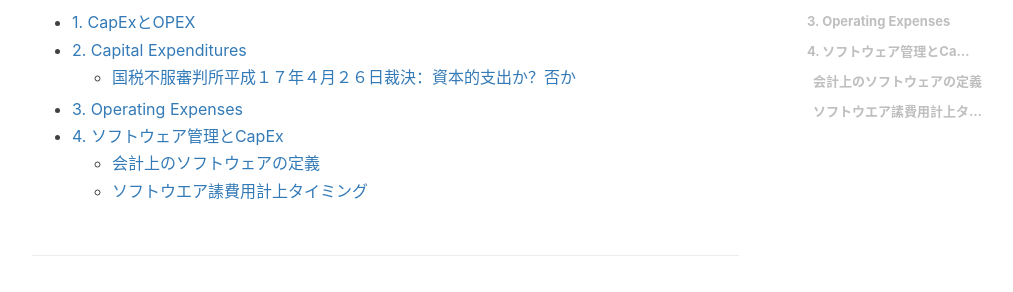
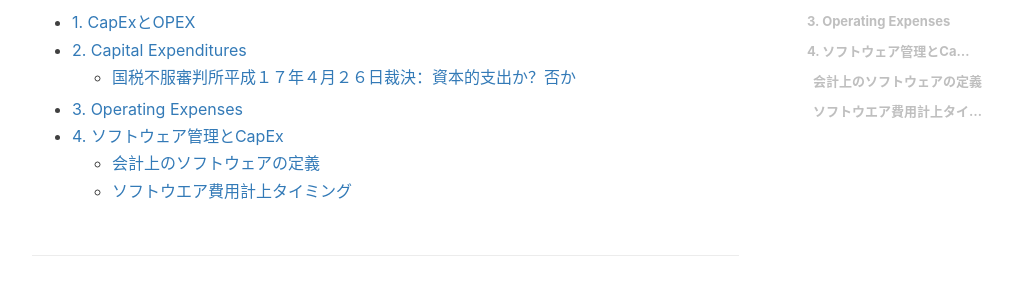
Before and after one commit to RyoNakagami/RyoNakagami.github.io, a Jekyll site: the page built from _posts/2021-03-16-capital-expenditure-vs-operating-expenses.md, in a window 1280 px wide and 900 px high, scrolled down 610 px. Shown: the part 157-449 px from the top of the window, without its empty margins (233-1246 px from the left). Built offline with Jekyll 4.4.1, drawn with Linux system fonts in a browser that asks for light colours; nearby versions of some CDN libraries; comment, search, counter and statistics services are not loaded; some of the changed text lies outside the part shown.

Commit message:
FIX POST ON 20210309

```diff
--- a/_posts/2021-03-16-capital-expenditure-vs-operating-expenses.md
+++ b/_posts/2021-03-16-capital-expenditure-vs-operating-expenses.md
@@ -37,7 +37,7 @@ tags:
 - [3. Operating Expenses](#3-operating-expenses)
 - [4. ソフトウェア管理とCapEx](#4-%E3%82%BD%E3%83%95%E3%83%88%E3%82%A6%E3%82%A7%E3%82%A2%E7%AE%A1%E7%90%86%E3%81%A8capex)
   - [会計上のソフトウェアの定義](#%E4%BC%9A%E8%A8%88%E4%B8%8A%E3%81%AE%E3%82%BD%E3%83%95%E3%83%88%E3%82%A6%E3%82%A7%E3%82%A2%E3%81%AE%E5%AE%9A%E7%BE%A9)
-  - [ソフトウエア䛾費用計上タイミング](#%E3%82%BD%E3%83%95%E3%83%88%E3%82%A6%E3%82%A8%E3%82%A2%E4%9B%BE%E8%B2%BB%E7%94%A8%E8%A8%88%E4%B8%8A%E3%82%BF%E3%82%A4%E3%83%9F%E3%83%B3%E3%82%B0)
+  - [ソフトウエア費用計上タイミング](#%E3%82%BD%E3%83%95%E3%83%88%E3%82%A6%E3%82%A8%E3%82%A2%E8%B2%BB%E7%94%A8%E8%A8%88%E4%B8%8A%E3%82%BF%E3%82%A4%E3%83%9F%E3%83%B3%E3%82%B0)
 
 <!-- END doctoc generated TOC please keep comment here to allow auto update -->
 
@@ -153,7 +153,7 @@ CapExと異なり、OPEXは、その年に全額損金算入することがで
 |ソフトウェア保守料| 保守・運用費用|OPEX (委託費)|
 |ホームページ作成䛾うちコンテンツ部分制作費|HTML作成とそれに伴う画像、文字、デザインのみで構成される場合。機能を追加する場合<br>(ただし、商品検索機能、ログイン機能など。プログラム設計を含む場合にはCAPEXに該当)|OPEX (制作費)|
 
-### ソフトウエア䛾費用計上タイミング
+### ソフトウエア費用計上タイミング
 
 「委託費」「制作費」は一時費用として、その月/年の費用となりますが、「ソフトウェア」の稼働開始月から使用期間(通常5年とする)に渡って費用化されます。制作途中のソフトウェアにかかる費用を計上したい場合はソフトウェア仮勘定を用います。建設仮勘定のソフトウェア版と考えるとイメージしやすいと思います。仮勘定ですので減価償却はしません。ソフトウェアが完成して仮勘定から「ソフトウェア」の本勘定へ振替した時点から減価償却が始まります。
 
```
